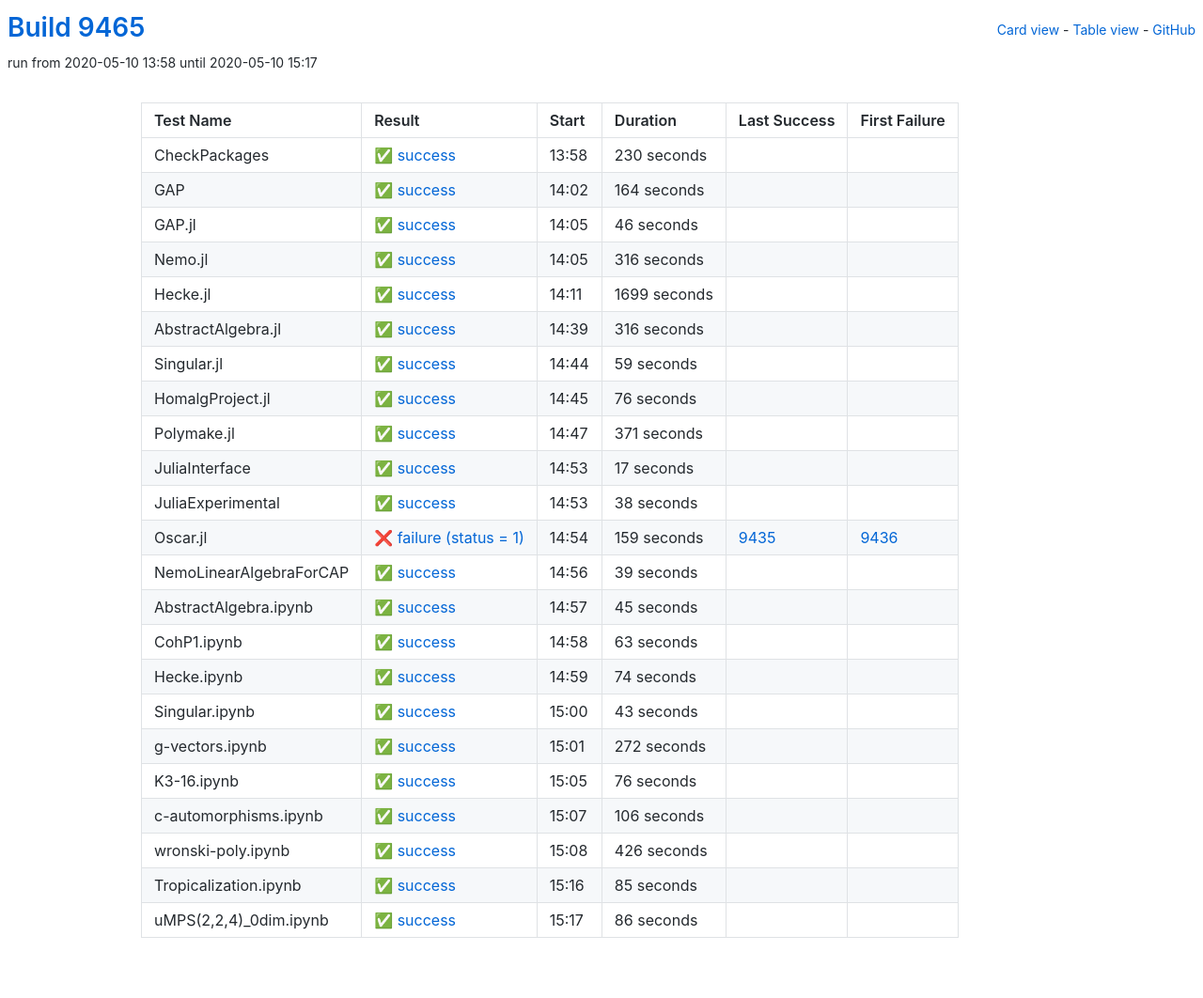
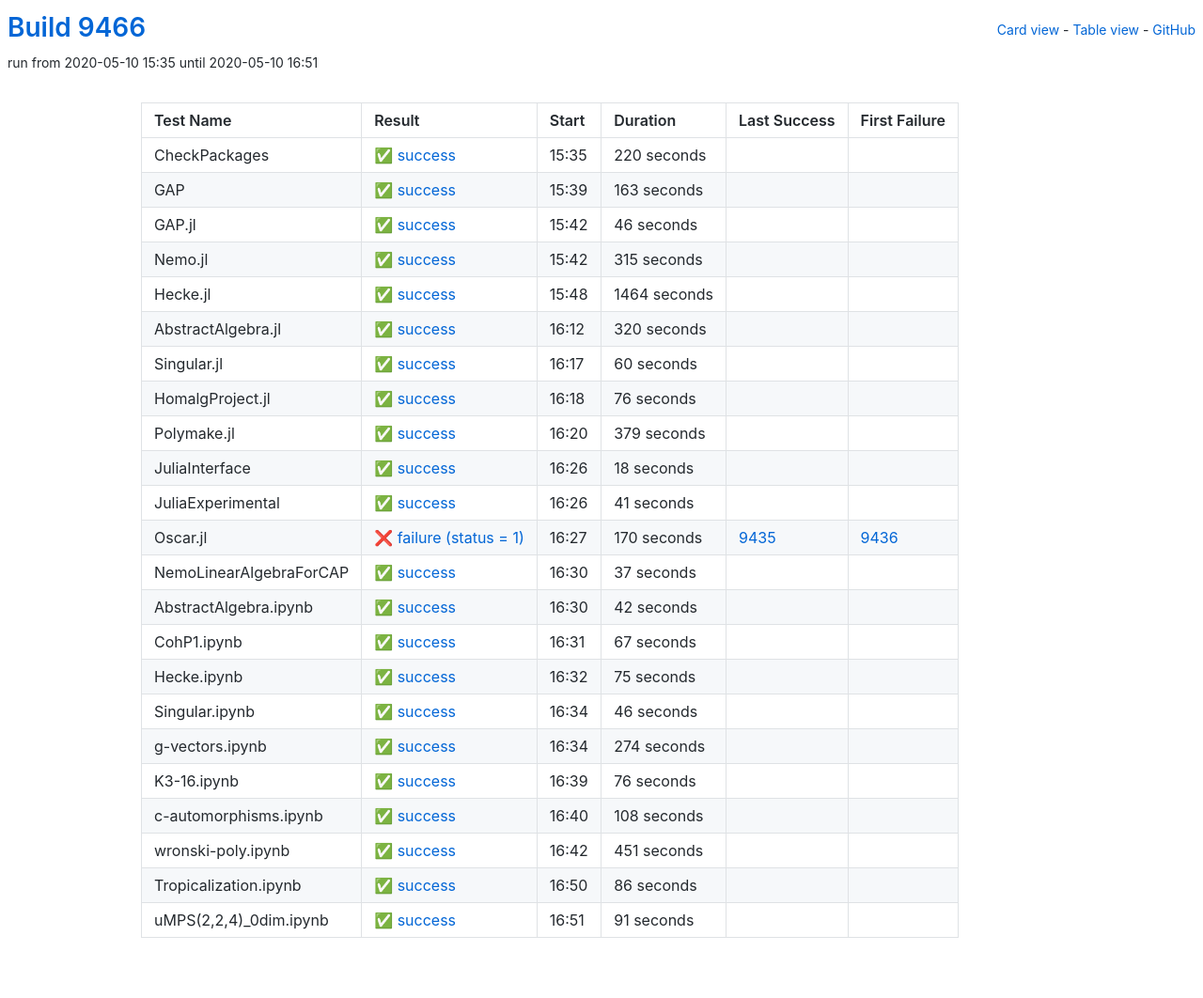
Before and after one commit to oscar-system/oscar-ci-status, a Jekyll site: the page built from table.html, in a window 1280 px wide. Shown: the whole page at 94% size. Built offline with Jekyll 4.4.1, drawn with Linux system fonts in a browser that asks for light colours.

Commit message:
Build 9466

```diff
--- a/_data/ci.yml
+++ b/_data/ci.yml
@@ -1,29 +1,29 @@
-build: 9465
-build_url: https://oscarci.mathematik.uni-kl.de/job/oscar/9465/
+build: 9466
+build_url: https://oscarci.mathematik.uni-kl.de/job/oscar/9466/
 job: oscar
 tests:
-- duration: 230
+- duration: 220
   exitcode: 0
   first_failure: false
   first_failure_url: null
   id: checkpackages
   last_success: false
   last_success_url: null
-  log: https://oscarci.mathematik.uni-kl.de/job/oscar/9465/artifact/logs/build-9465/CheckPackages.log
+  log: https://oscarci.mathematik.uni-kl.de/job/oscar/9466/artifact/logs/build-9466/CheckPackages.log
   name: CheckPackages
-  start: 2020-05-10 13:58
+  start: 2020-05-10 15:35
   status: success
   success: true
-- duration: 164
+- duration: 163
   exitcode: 0
   first_failure: false
   first_failure_url: null
   id: gap
   last_success: false
   last_success_url: null
-  log: https://oscarci.mathematik.uni-kl.de/job/oscar/9465/artifact/logs/build-9465/GAP.log
+  log: https://oscarci.mathematik.uni-kl.de/job/oscar/9466/artifact/logs/build-9466/GAP.log
   name: GAP
-  start: 2020-05-10 14:02
+  start: 2020-05-10 15:39
   status: success
   success: true
 - duration: 46
@@ -33,57 +33,57 @@ tests:
   id: gap-jl
   last_success: false
   last_success_url: null
-  log: https://oscarci.mathematik.uni-kl.de/job/oscar/9465/artifact/logs/build-9465/GAP.jl.log
+  log: https://oscarci.mathematik.uni-kl.de/job/oscar/9466/artifact/logs/build-9466/GAP.jl.log
   name: GAP.jl
-  start: 2020-05-10 14:05
+  start: 2020-05-10 15:42
   status: success
   success: true
-- duration: 316
+- duration: 315
   exitcode: 0
   first_failure: false
   first_failure_url: null
   id: nemo-jl
   last_success: false
   last_success_url: null
-  log: https://oscarci.mathematik.uni-kl.de/job/oscar/9465/artifact/logs/build-9465/Nemo.jl.log
+  log: https://oscarci.mathematik.uni-kl.de/job/oscar/9466/artifact/logs/build-9466/Nemo.jl.log
   name: Nemo.jl
-  start: 2020-05-10 14:05
+  start: 2020-05-10 15:42
   status: success
   success: true
-- duration: 1699
+- duration: 1464
   exitcode: 0
   first_failure: false
   first_failure_url: null
   id: hecke-jl
   last_success: false
   last_success_url: null
-  log: https://oscarci.mathematik.uni-kl.de/job/oscar/9465/artifact/logs/build-9465/Hecke.jl.log
+  log: https://oscarci.mathematik.uni-kl.de/job/oscar/9466/artifact/logs/build-9466/Hecke.jl.log
   name: Hecke.jl
-  start: 2020-05-10 14:11
+  start: 2020-05-10 15:48
   status: success
   success: true
-- duration: 316
+- duration: 320
   exitcode: 0
   first_failure: false
   first_failure_url: null
   id: abstractalgebra-jl
   last_success: false
   last_success_url: null
-  log: https://oscarci.mathematik.uni-kl.de/job/oscar/9465/artifact/logs/build-9465/AbstractAlgebra.jl.log
+  log: https://oscarci.mathematik.uni-kl.de/job/oscar/9466/artifact/logs/build-9466/AbstractAlgebra.jl.log
   name: AbstractAlgebra.jl
-  start: 2020-05-10 14:39
+  start: 2020-05-10 16:12
   status: success
   success: true
-- duration: 59
+- duration: 60
   exitcode: 0
   first_failure: false
   first_failure_url: null
   id: singular-jl
   last_success: false
   last_success_url: null
-  log: https://oscarci.mathematik.uni-kl.de/job/oscar/9465/artifact/logs/build-9465/Singular.jl.log
+  log: https://oscarci.mathematik.uni-kl.de/job/oscar/9466/artifact/logs/build-9466/Singular.jl.log
   name: Singular.jl
-  start: 2020-05-10 14:44
+  start: 2020-05-10 16:17
   status: success
   success: true
 - duration: 76
@@ -93,129 +93,129 @@ tests:
   id: homalgproject-jl
   last_success: false
   last_success_url: null
-  log: https://oscarci.mathematik.uni-kl.de/job/oscar/9465/artifact/logs/build-9465/HomalgProject.jl.log
+  log: https://oscarci.mathematik.uni-kl.de/job/oscar/9466/artifact/logs/build-9466/HomalgProject.jl.log
   name: HomalgProject.jl
-  start: 2020-05-10 14:45
+  start: 2020-05-10 16:18
   status: success
   success: true
-- duration: 371
+- duration: 379
   exitcode: 0
   first_failure: false
   first_failure_url: null
   id: polymake-jl
   last_success: false
   last_success_url: null
-  log: https://oscarci.mathematik.uni-kl.de/job/oscar/9465/artifact/logs/build-9465/Polymake.jl.log
+  log: https://oscarci.mathematik.uni-kl.de/job/oscar/9466/artifact/logs/build-9466/Polymake.jl.log
   name: Polymake.jl
-  start: 2020-05-10 14:47
+  start: 2020-05-10 16:20
   status: success
   success: true
-- duration: 17
+- duration: 18
   exitcode: 0
   first_failure: false
   first_failure_url: null
   id: juliainterface
   last_success: false
   last_success_url: null
-  log: https://oscarci.mathematik.uni-kl.de/job/oscar/9465/artifact/logs/build-9465/JuliaInterface.log
+  log: https://oscarci.mathematik.uni-kl.de/job/oscar/9466/artifact/logs/build-9466/JuliaInterface.log
   name: JuliaInterface
-  start: 2020-05-10 14:53
+  start: 2020-05-10 16:26
   status: success
   success: true
-- duration: 38
+- duration: 41
   exitcode: 0
   first_failure: false
   first_failure_url: null
   id: juliaexperimental
   last_success: false
   last_success_url: null
-  log: https://oscarci.mathematik.uni-kl.de/job/oscar/9465/artifact/logs/build-9465/JuliaExperimental.log
+  log: https://oscarci.mathematik.uni-kl.de/job/oscar/9466/artifact/logs/build-9466/JuliaExperimental.log
   name: JuliaExperimental
-  start: 2020-05-10 14:53
+  start: 2020-05-10 16:26
   status: success
   success: true
-- duration: 159
+- duration: 170
   exitcode: 1
   first_failure: 9436
   first_failure_url: https://oscarci.mathematik.uni-kl.de/job/oscar/9436/
   id: oscar-jl
   last_success: 9435
   last_success_url: https://oscarci.mathematik.uni-kl.de/job/oscar/9435/
-  log: https://oscarci.mathematik.uni-kl.de/job/oscar/9465/artifact/logs/build-9465/Oscar.jl.log
+  log: https://oscarci.mathematik.uni-kl.de/job/oscar/9466/artifact/logs/build-9466/Oscar.jl.log
   name: Oscar.jl
-  start: 2020-05-10 14:54
+  start: 2020-05-10 16:27
   status: failure
   success: false
-- duration: 39
+- duration: 37
   exitcode: 0
   first_failure: false
   first_failure_url: null
   id: nemolinearalgebraforcap
   last_success: false
   last_success_url: null
-  log: https://oscarci.mathematik.uni-kl.de/job/oscar/9465/artifact/logs/build-9465/NemoLinearAlgebraForCAP.log
+  log: https://oscarci.mathematik.uni-kl.de/job/oscar/9466/artifact/logs/build-9466/NemoLinearAlgebraForCAP.log
   name: NemoLinearAlgebraForCAP
-  start: 2020-05-10 14:56
+  start: 2020-05-10 16:30
   status: success
   success: true
-- duration: 45
+- duration: 42
   exitcode: 0
   first_failure: false
   first_failure_url: null
   id: abstractalgebra-ipynb
   last_success: false
   last_success_url: null
-  log: https://oscarci.mathematik.uni-kl.de/job/oscar/9465/artifact/logs/build-9465/AbstractAlgebra.ipynb.log
+  log: https://oscarci.mathematik.uni-kl.de/job/oscar/9466/artifact/logs/build-9466/AbstractAlgebra.ipynb.log
   name: AbstractAlgebra.ipynb
-  start: 2020-05-10 14:57
+  start: 2020-05-10 16:30
   status: success
   success: true
-- duration: 63
+- duration: 67
   exitcode: 0
   first_failure: false
   first_failure_url: null
   id: cohp1-ipynb
   last_success: false
   last_success_url: null
-  log: https://oscarci.mathematik.uni-kl.de/job/oscar/9465/artifact/logs/build-9465/CohP1.ipynb.log
+  log: https://oscarci.mathematik.uni-kl.de/job/oscar/9466/artifact/logs/build-9466/CohP1.ipynb.log
   name: CohP1.ipynb
-  start: 2020-05-10 14:58
+  start: 2020-05-10 16:31
   status: success
   success: true
-- duration: 74
+- duration: 75
   exitcode: 0
   first_failure: false
   first_failure_url: null
   id: hecke-ipynb
   last_success: false
   last_success_url: null
-  log: https://oscarci.mathematik.uni-kl.de/job/oscar/9465/artifact/logs/build-9465/Hecke.ipynb.log
+  log: https://oscarci.mathematik.uni-kl.de/job/oscar/9466/artifact/logs/build-9466/Hecke.ipynb.log
   name: Hecke.ipynb
-  start: 2020-05-10 14:59
+  start: 2020-05-10 16:32
   status: success
   success: true
-- duration: 43
+- duration: 46
   exitcode: 0
   first_failure: false
   first_failure_url: null
   id: singular-ipynb
   last_success: false
   last_success_url: null
-  log: https://oscarci.mathematik.uni-kl.de/job/oscar/9465/artifact/logs/build-9465/Singular.ipynb.log
+  log: https://oscarci.mathematik.uni-kl.de/job/oscar/9466/artifact/logs/build-9466/Singular.ipynb.log
   name: Singular.ipynb
-  start: 2020-05-10 15:00
+  start: 2020-05-10 16:34
   status: success
   success: true
-- duration: 272
+- duration: 274
   exitcode: 0
   first_failure: false
   first_failure_url: null
   id: g-vectors-ipynb
   last_success: false
   last_success_url: null
-  log: https://oscarci.mathematik.uni-kl.de/job/oscar/9465/artifact/logs/build-9465/g-vectors.ipynb.log
+  log: https://oscarci.mathematik.uni-kl.de/job/oscar/9466/artifact/logs/build-9466/g-vectors.ipynb.log
   name: g-vectors.ipynb
-  start: 2020-05-10 15:01
+  start: 2020-05-10 16:34
   status: success
   success: true
 - duration: 76
@@ -225,56 +225,56 @@ tests:
   id: k3-16-ipynb
   last_success: false
   last_success_url: null
-  log: https://oscarci.mathematik.uni-kl.de/job/oscar/9465/artifact/logs/build-9465/K3-16.ipynb.log
+  log: https://oscarci.mathematik.uni-kl.de/job/oscar/9466/artifact/logs/build-9466/K3-16.ipynb.log
   name: K3-16.ipynb
-  start: 2020-05-10 15:05
+  start: 2020-05-10 16:39
   status: success
   success: true
-- duration: 106
+- duration: 108
   exitcode: 0
   first_failure: false
   first_failure_url: null
   id: c-automorphisms-ipynb
   last_success: false
   last_success_url: null
-  log: https://oscarci.mathematik.uni-kl.de/job/oscar/9465/artifact/logs/build-9465/c-automorphisms.ipynb.log
+  log: https://oscarci.mathematik.uni-kl.de/job/oscar/9466/artifact/logs/build-9466/c-automorphisms.ipynb.log
   name: c-automorphisms.ipynb
-  start: 2020-05-10 15:07
+  start: 2020-05-10 16:40
   status: success
   success: true
-- duration: 426
+- duration: 451
   exitcode: 0
   first_failure: false
   first_failure_url: null
   id: wronski-poly-ipynb
   last_success: false
   last_success_url: null
-  log: https://oscarci.mathematik.uni-kl.de/job/oscar/9465/artifact/logs/build-9465/wronski-poly.ipynb.log
+  log: https://oscarci.mathematik.uni-kl.de/job/oscar/9466/artifact/logs/build-9466/wronski-poly.ipynb.log
   name: wronski-poly.ipynb
-  start: 2020-05-10 15:08
+  start: 2020-05-10 16:42
   status: success
   success: true
-- duration: 85
+- duration: 86
   exitcode: 0
   first_failure: false
   first_failure_url: null
   id: tropicalization-ipynb
   last_success: false
   last_success_url: null
-  log: https://oscarci.mathematik.uni-kl.de/job/oscar/9465/artifact/logs/build-9465/Tropicalization.ipynb.log
+  log: https://oscarci.mathematik.uni-kl.de/job/oscar/9466/artifact/logs/build-9466/Tropicalization.ipynb.log
   name: Tropicalization.ipynb
-  start: 2020-05-10 15:16
+  start: 2020-05-10 16:50
   status: success
   success: true
-- duration: 86
+- duration: 91
   exitcode: 0
   first_failure: false
   first_failure_url: null
   id: umps-2-2-4-0dim-ipynb
   last_success: false
   last_success_url: null
-  log: https://oscarci.mathematik.uni-kl.de/job/oscar/9465/artifact/logs/build-9465/uMPS-2-2-4-_0dim.ipynb.log
+  log: https://oscarci.mathematik.uni-kl.de/job/oscar/9466/artifact/logs/build-9466/uMPS-2-2-4-_0dim.ipynb.log
   name: uMPS(2,2,4)_0dim.ipynb
-  start: 2020-05-10 15:17
+  start: 2020-05-10 16:51
   status: success
   success: true
```
Also changed, not shown: README.md.
